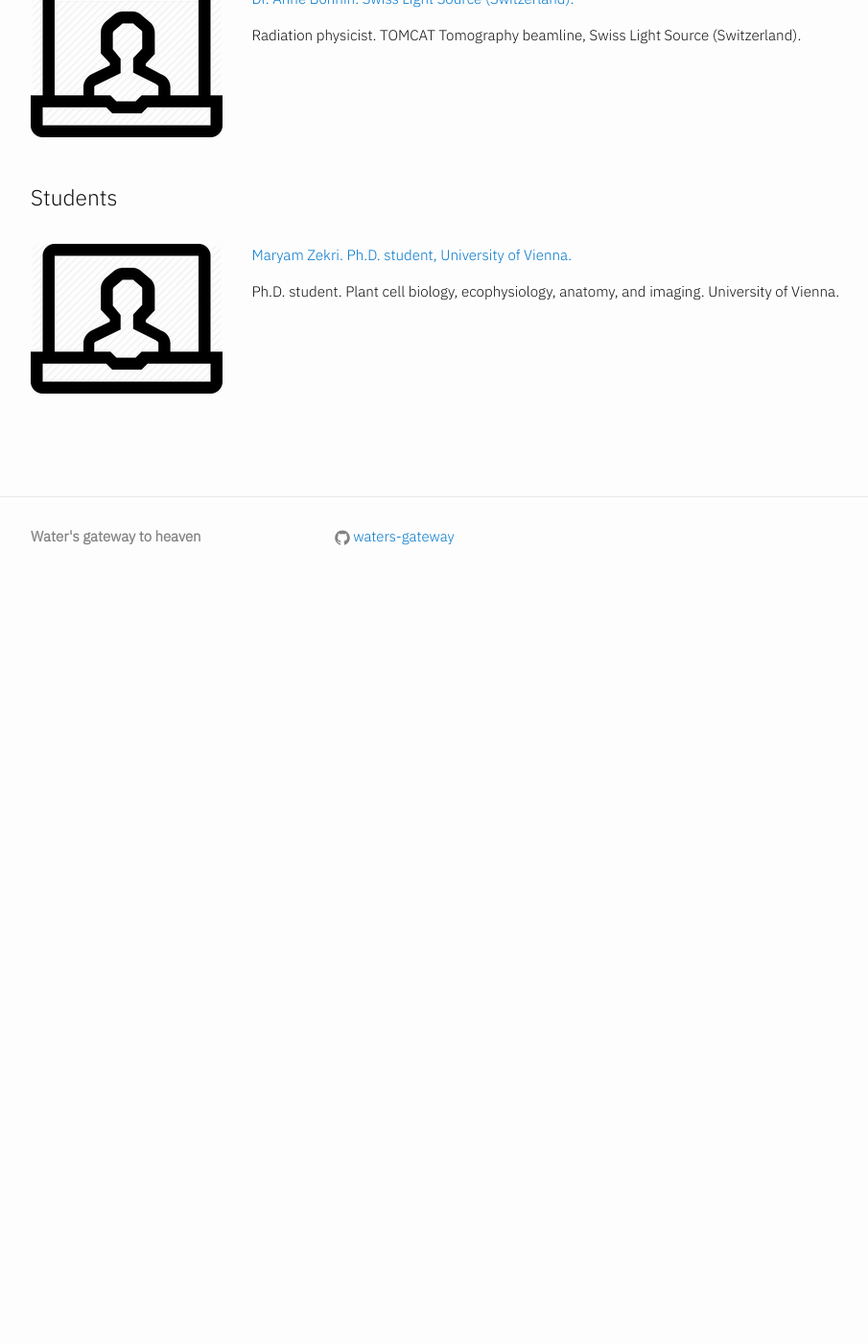
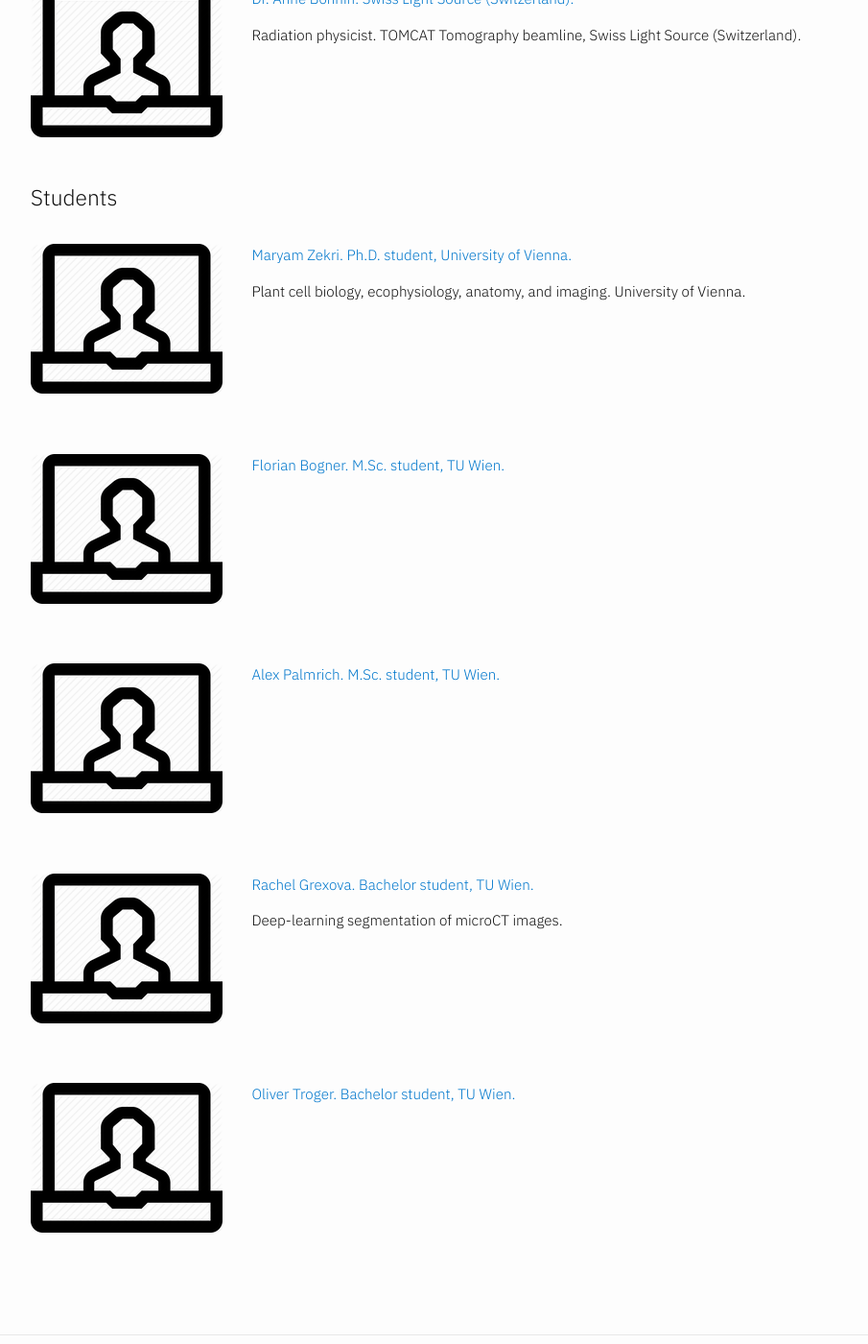
Before and after one commit to waters-gateway/waters-gateway.github.io, a Jekyll site: the page built from about.md, in a window 1280 px wide and 1400 px high, scrolled down 1896 px. Shown: the whole window at 96% size, without its empty margins (163-1068 px from the left). Built offline with Jekyll 4.4.1, drawn with Linux system fonts in a browser that asks for light colours; before the commit the page ends 2526 px from its top, so only the background shows below that; some of the changed text lies outside the part shown.

Commit message:
Added TU students I know of/remember.

```diff
--- a/_data/people.yaml
+++ b/_data/people.yaml
@@ -9,7 +9,7 @@
       url: https://scholar.google.com/citations?user=8tzh90wAAAAJ&hl=en&num=20&oi=ao
       avatar: /images/people/50_profile_contact_card_id_card_idendity_person_avatar_computer_file_information-512.png
       snippet: co-PI. Plant cell biology. University of Vienna.
-    - person: Univ. Prof. Dr. Walter Kropatsch. co-PI. Technical University of Vienna (TU Wien).
+    - person: Univ. Prof. Dr. Walter Kropatsch. co-PI. Vienna University of Technology (TU Wien).
       url: https://www.prip.tuwien.ac.at/
       avatar: /images/people/50_profile_contact_card_id_card_idendity_person_avatar_computer_file_information-512.png
       snippet: co-PI. Pattern recognition and image analysis. TU Wien.
@@ -17,7 +17,7 @@
       url: https://scholar.google.com/citations?user=iQUjOxAAAAAJ&hl=en&num=20&oi=ao
       avatar: /images/people/50_profile_contact_card_id_card_idendity_person_avatar_computer_file_information-512.png
       snippet: core member. Plant ecophysiology and anatomy. University of Natural Resources and Life Sciences, Vienna (BOKU).
-    - person: Dr. Jiří Hladůvka. core member. Technical University of Vienna (TU Wien).
+    - person: Dr. Jiří Hladůvka. core member. Vienna University of Technology (TU Wien).
       url: https://www.prip.tuwien.ac.at/
       avatar: /images/people/50_profile_contact_card_id_card_idendity_person_avatar_computer_file_information-512.png
       snippet: core member. Pattern recognition and image analysis. TU Wien.
@@ -38,8 +38,23 @@
     - person: Maryam Zekri. Ph.D. student, University of Vienna.
       url:
       avatar: /images/people/50_profile_contact_card_id_card_idendity_person_avatar_computer_file_information-512.png
-      snippet: Ph.D. student. Plant cell biology, ecophysiology, anatomy, and imaging. University of Vienna.
-
+      snippet: Plant cell biology, ecophysiology, anatomy, and imaging. University of Vienna.
+    - person: Florian Bogner. M.Sc. student, TU Wien.
+      url:
+      avatar: /images/people/50_profile_contact_card_id_card_idendity_person_avatar_computer_file_information-512.png
+      snippet:
+    - person: Alex Palmrich. M.Sc. student, TU Wien.
+      url:
+      avatar: /images/people/50_profile_contact_card_id_card_idendity_person_avatar_computer_file_information-512.png
+      snippet:
+    - person: Rachel Grexova. Bachelor student, TU Wien.
+      url:
+      avatar: /images/people/50_profile_contact_card_id_card_idendity_person_avatar_computer_file_information-512.png
+      snippet: Deep-learning segmentation of microCT images.
+    - person: Oliver Troger. Bachelor student, TU Wien.
+      url:
+      avatar: /images/people/50_profile_contact_card_id_card_idendity_person_avatar_computer_file_information-512.png
+      snippet:
 # other:
 #   - title: Optimization of irrigation in vegetable crops grow in histosols, in Prof. Jean Caron's team at Université Laval.
 #     url: http://www.sciencedirect.com/science/article/pii/S0378377414000031
```
